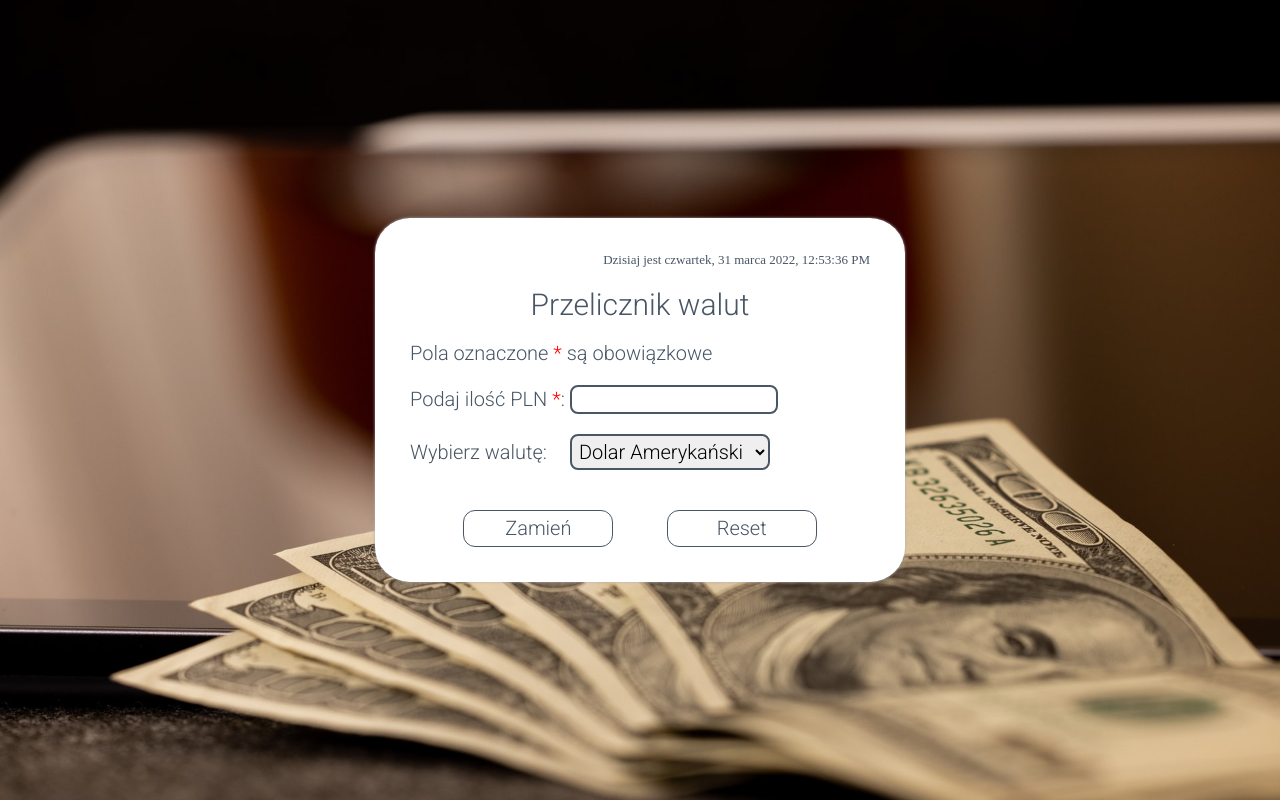
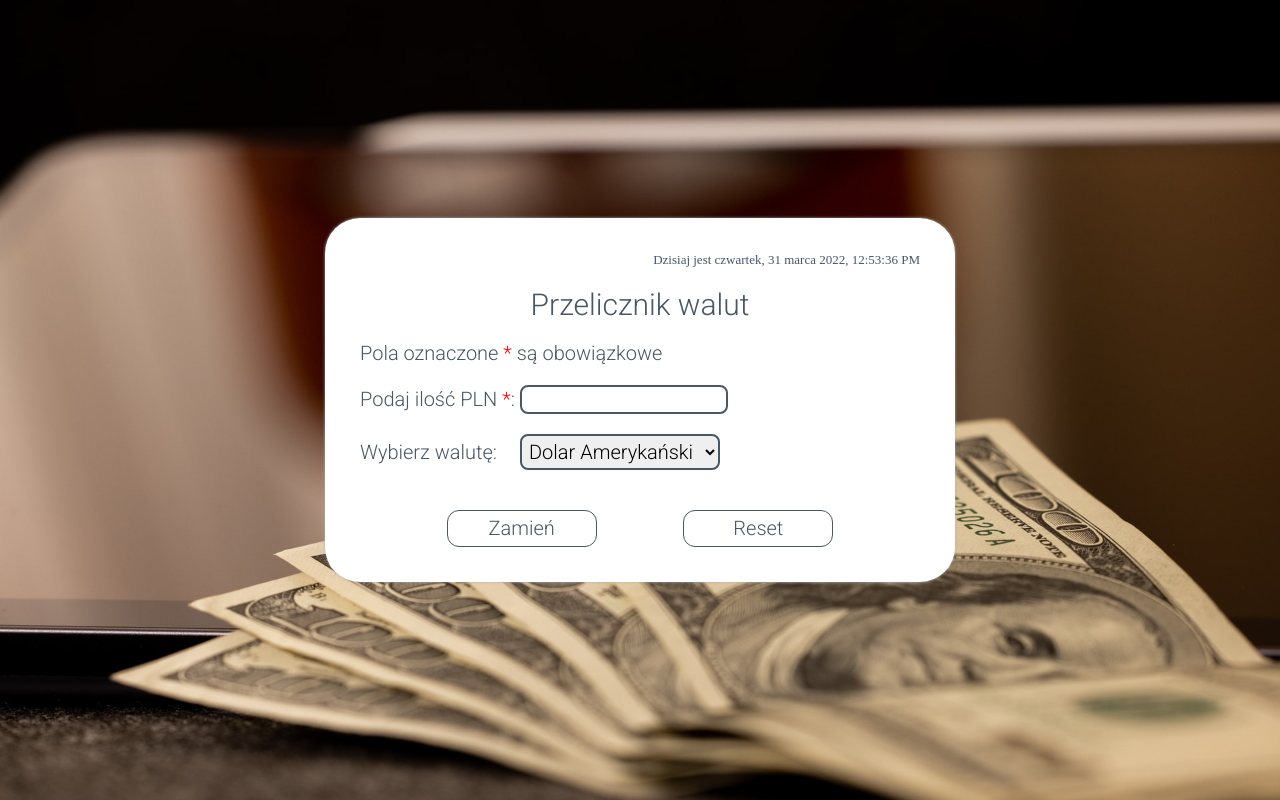
Before and after one commit to grzedomin/currency-converter-react, a React (Create React App) app: page / in a window 1280 px wide. Built offline with nearby package versions, Linux system fonts and the light colour scheme; a web font is replaced by a local one.

Commit message:
changed container width

```diff
--- a/src/Container/style.css
+++ b/src/Container/style.css
@@ -1,5 +1,5 @@
 .container {
-    max-width: 550px;
+    max-width: 650px;
     width: 100%;
     margin: auto;
   }
```
